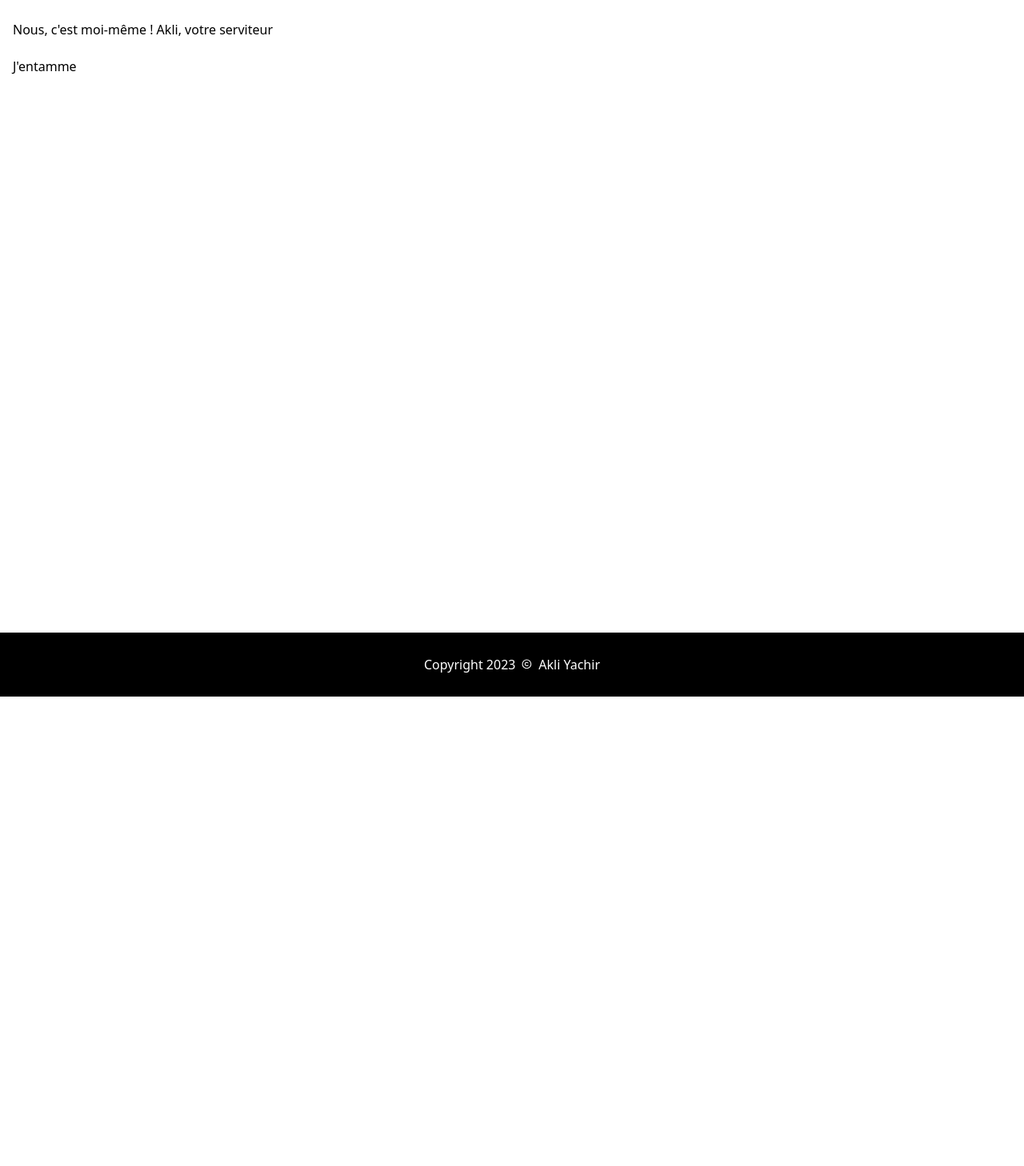
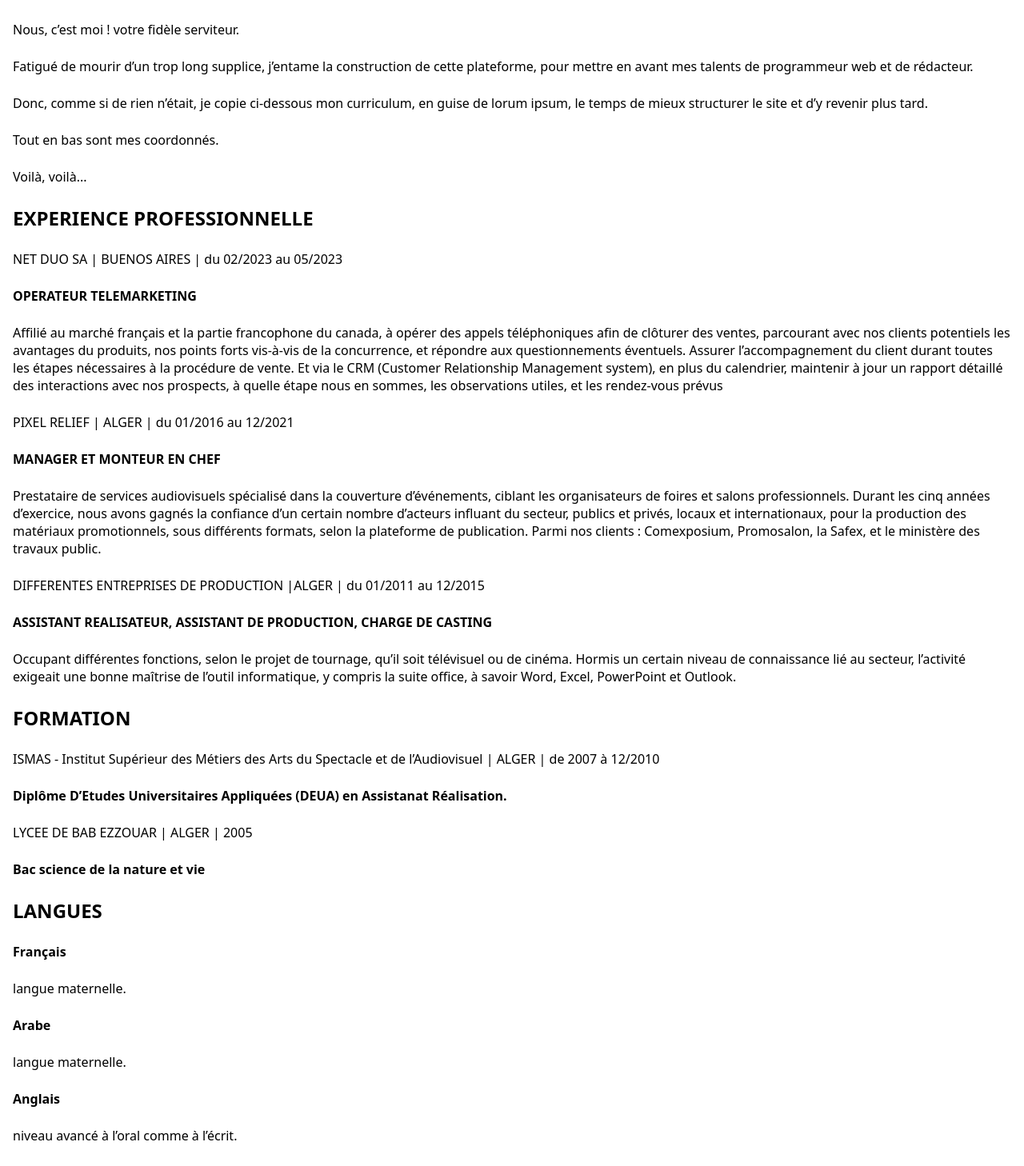
Before and after one commit to akliyachir/blog, a React (Vite) app in the folder client/: page /about in a window 1280 px wide. Shown: the part 105-1563 px from the top of the page at 80% size. Before the commit the page ends 976 px from the top, so only its background shows below. Built offline with nearby package versions, Linux system fonts and the light colour scheme.

Commit message:
navigation

```diff
--- a/client/src/2_Pages/02_AboutUs.jsx
+++ b/client/src/2_Pages/02_AboutUs.jsx
@@ -1,11 +1,93 @@
 import "./02_AboutUs.css";
+import SocialCluster from "../1_Navigation/2_SideBarMainMenu/1_SocialCluster/SocialCluster";
+import {
+  FaLinkedin,
+  FaRegSmile,
+  FaSmileBeam,
+  FaSmileWink,
+  FaStumbleuponCircle,
+} from "react-icons/fa";
 
 export default function AboutUs() {
   return (
     <div className="AboutUs">
       <h1>Qui Sommes-nous ?</h1>
-      <p>Nous, c'est moi-même ! Akli, votre serviteur</p>
-      <p>J'entamme</p>
+      <p>Nous, c’est moi ! votre fidèle serviteur.</p>
+      <p>
+        Fatigué de mourir d’un trop long supplice, j’entame la construction de
+        cette plateforme, pour mettre en avant mes talents de programmeur web et
+        de rédacteur.
+      </p>
+      <p>
+        Donc, comme si de rien n’était, je copie ci-dessous mon curriculum, en
+        guise de lorum ipsum, le temps de mieux structurer le site et d’y
+        revenir plus tard.
+      </p>
+      <p>Tout en bas sont mes coordonnés.</p>
+      <p>Voilà, voilà...</p>
+      <h2>EXPERIENCE PROFESSIONNELLE</h2>
+      <p>NET DUO SA | BUENOS AIRES | du 02/2023 au 05/2023</p>
+      <h4>OPERATEUR TELEMARKETING</h4>
+      <p>
+        Affilié au marché français et la partie francophone du canada, à opérer
+        des appels téléphoniques afin de clôturer des ventes, parcourant avec
+        nos clients potentiels les avantages du produits, nos points forts
+        vis-à-vis de la concurrence, et répondre aux questionnements éventuels.
+        Assurer l’accompagnement du client durant toutes les étapes nécessaires
+        à la procédure de vente. Et via le CRM (Customer Relationship Management
+        system), en plus du calendrier, maintenir à jour un rapport détaillé des
+        interactions avec nos prospects, à quelle étape nous en sommes, les
+        observations utiles, et les rendez-vous prévus
+      </p>
+      <p>PIXEL RELIEF | ALGER | du 01/2016 au 12/2021</p>
+      <h4>MANAGER ET MONTEUR EN CHEF</h4>
+      <p>
+        Prestataire de services audiovisuels spécialisé dans la couverture
+        d’événements, ciblant les organisateurs de foires et salons
+        professionnels. Durant les cinq années d’exercice, nous avons gagnés la
+        confiance d’un certain nombre d’acteurs influant du secteur, publics et
+        privés, locaux et internationaux, pour la production des matériaux
+        promotionnels, sous différents formats, selon la plateforme de
+        publication. Parmi nos clients : Comexposium, Promosalon, la Safex, et
+        le ministère des travaux public.
+      </p>
+      <p>
+        DIFFERENTES ENTREPRISES DE PRODUCTION |ALGER | du 01/2011 au 12/2015
+      </p>
+      <h4>ASSISTANT REALISATEUR, ASSISTANT DE PRODUCTION, CHARGE DE CASTING</h4>
+      <p>
+        Occupant différentes fonctions, selon le projet de tournage, qu’il soit
+        télévisuel ou de cinéma. Hormis un certain niveau de connaissance lié au
+        secteur, l’activité exigeait une bonne maîtrise de l’outil informatique,
+        y compris la suite office, à savoir Word, Excel, PowerPoint et Outlook.
+      </p>
+      <h2>FORMATION</h2>
+      <p>
+        ISMAS - Institut Supérieur des Métiers des Arts du Spectacle et de
+        l’Audiovisuel | ALGER | de 2007 à 12/2010
+      </p>
+      <h4>
+        Diplôme D’Etudes Universitaires Appliquées (DEUA) en Assistanat
+        Réalisation.
+      </h4>
+      <p>LYCEE DE BAB EZZOUAR | ALGER | 2005</p>
+      <h4>Bac science de la nature et vie</h4>
+      <h2>LANGUES</h2>
+      <h4>Français</h4>
+      <p> langue maternelle.</p>
+      <h4>Arabe</h4>
+      <p>langue maternelle.</p>
+      <h4>Anglais</h4>
+      <p>niveau avancé à l’oral comme à l’écrit.</p>
+      <h4>Espagnol</h4>
+      <p>niveau avancé intermédiaire</p>
+      <h1>Coordonnés</h1>
+      <p>akli.yachir@gmail.com | +5491122669984</p>
+      <p>Colegiales, Zona norte, Buenos Aires, Argentina</p>
+      <SocialCluster />
+      <h2>
+        <FaRegSmile /> Listo!!
+      </h2>
     </div>
   );
 }
```
